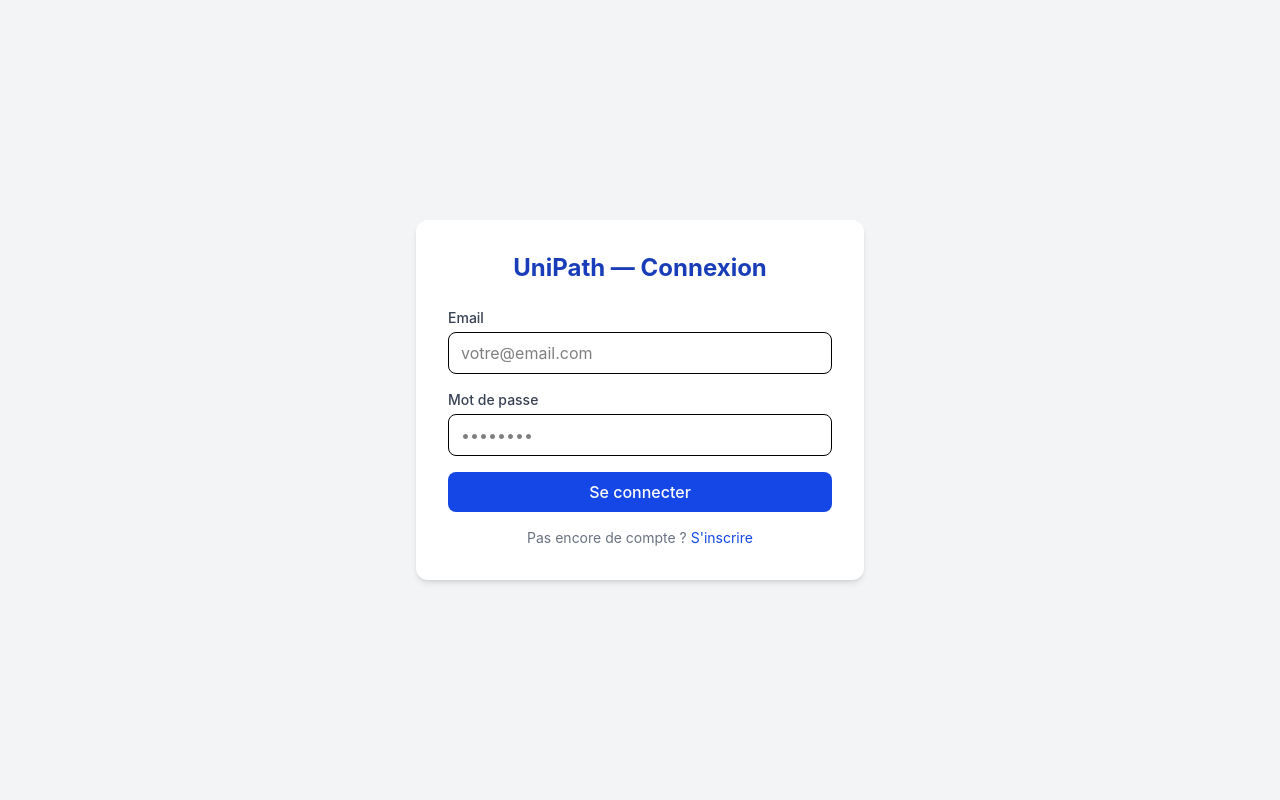
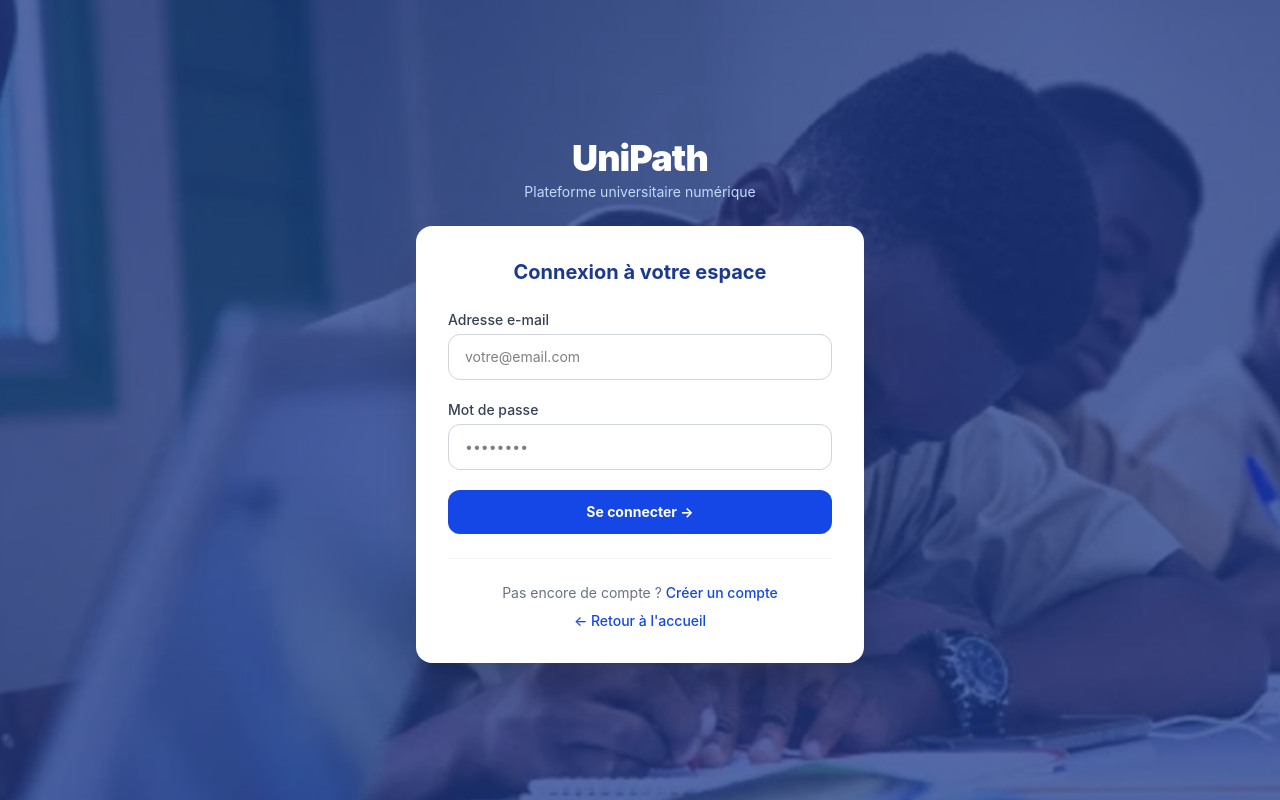
Before and after one commit to VignonCK/unipath-mvp, a React (Vite) app in the folder unipath-front/: page /login in a window 1280 px wide. Built offline with nearby package versions, Linux system fonts and the light colour scheme; no server answers.

Commit message:
feat: style login avec image de fond, barre progression dossier, recherche commission

```diff
--- a/unipath-front/src/pages/DashboardCandidat.jsx
+++ b/unipath-front/src/pages/DashboardCandidat.jsx
@@ -218,6 +218,34 @@ export default function DashboardCandidat() {
             })}
           </div>
         </div>
+        {/* Complétude du dossier */}
+<div className='bg-white rounded-xl shadow p-6'>
+  <h2 className='text-lg font-bold text-gray-800 mb-4'>Complétude du dossier</h2>
+  {(() => {
+    const pieces = ['acteNaissance', 'carteIdentite', 'photo', 'releve', 'quittance'];
+    const deposees = pieces.filter(p => candidat?.dossier?.[p]).length;
+    const pourcentage = Math.round((deposees / pieces.length) * 100);
+    return (
+      <div>
+        <div className='flex justify-between mb-2'>
+          <span className='text-sm text-gray-600'>{deposees} / {pieces.length} pièces déposées</span>
+          <span className={`text-sm font-bold ${pourcentage === 100 ? 'text-green-600' : pourcentage >= 60 ? 'text-yellow-600' : 'text-red-600'}`}>
+            {pourcentage}%
+          </span>
+        </div>
+        <div className='w-full bg-gray-200 rounded-full h-4'>
+          <div
+            className={`h-4 rounded-full transition-all ${pourcentage === 100 ? 'bg-green-500' : pourcentage >= 60 ? 'bg-yellow-500' : 'bg-red-500'}`}
+            style={{ width: `${pourcentage}%` }}
+          />
+        </div>
+        <p className='text-xs text-gray-500 mt-2'>
+          {pourcentage === 100 ? '✅ Dossier complet !' : `Il vous reste ${pieces.length - deposees} pièce(s) à déposer.`}
+        </p>
+      </div>
+    );
+  })()}
+</div>
 
         {/* Section 4 : Pièces justificatives */}
         <div className='bg-white rounded-xl shadow p-6'>
--- a/unipath-front/src/pages/DashboardCommission.jsx
+++ b/unipath-front/src/pages/DashboardCommission.jsx
@@ -1,30 +1,17 @@
 // src/pages/DashboardCommission.jsx
-// Tableau de bord de la commission de validation
-// Permet de consulter, valider ou rejeter les dossiers des candidats
-// Contient un système de filtres par statut : EN_ATTENTE, VALIDE, REJETE
-
 import { useState, useEffect } from 'react';
 import { commissionService } from '../services/api';
 
 export default function DashboardCommission() {
-  // Liste des dossiers récupérés depuis le backend
   const [dossiers, setDossiers] = useState([]);
+  const [filtre, setFiltre] = useState('EN_ATTENTE');
+  const [loading, setLoading] = useState(true);
+  const [message, setMessage] = useState('');
+  const [recherche, setRecherche] = useState('');
 
-  // Filtre actif : EN_ATTENTE par défaut
-  const [filtre, setFiltre] = useState('EN_ATTENTE');
-
-  // true pendant le chargement des données
-  const [loading, setLoading] = useState(true);
-
-  // Message de confirmation ou d'erreur
-  const [message, setMessage] = useState('');
-
-  // Fonction pour charger les dossiers selon le filtre actif
   const chargerDossiers = async () => {
     setLoading(true);
     try {
-      // Appel API avec le filtre actif
-      // Ex: GET /api/commission/dossiers?statut=EN_ATTENTE
       const data = await commissionService.getDossiers(filtre);
       setDossiers(data.inscriptions);
     } catch (err) {
@@ -34,57 +21,58 @@ export default function DashboardCommission() {
     }
   };
 
-  // Recharger les dossiers chaque fois que le filtre change
   useEffect(() => {
     chargerDossiers();
-  }, [filtre]); // [filtre] = se déclenche quand filtre change
+  }, [filtre]);
 
-  // Valider ou rejeter un dossier
   const handleDecision = async (inscriptionId, statut) => {
     try {
-      // Appel API → PATCH /api/commission/dossiers/:id
       await commissionService.updateStatut(inscriptionId, statut);
       setMessage(`Dossier ${statut === 'VALIDE' ? 'validé' : 'rejeté'} avec succès`);
-      // Recharger la liste pour refléter le changement
       chargerDossiers();
     } catch (err) {
       setMessage(err.message);
     }
   };
 
-  // Couleurs associées à chaque statut
   const couleurStatut = {
     EN_ATTENTE: 'bg-yellow-100 text-yellow-700',
     VALIDE: 'bg-green-100 text-green-700',
     REJETE: 'bg-red-100 text-red-700',
   };
 
+  // Filtrer par recherche
+  const dossiersFiltres = dossiers.filter((inscription) => {
+    const nom = `${inscription.candidat.prenom} ${inscription.candidat.nom}`.toLowerCase();
+    const matricule = inscription.candidat.matricule.toLowerCase();
+    const concours = inscription.concours.libelle.toLowerCase();
+    const query = recherche.toLowerCase();
+    return nom.includes(query) || matricule.includes(query) || concours.includes(query);
+  });
+
   return (
     <div className='min-h-screen bg-gray-50'>
 
-      {/* ── Header ── */}
+      {/* Header */}
       <header className='bg-blue-900 text-white px-6 py-4'>
         <h1 className='text-xl font-bold'>UniPath — Espace Commission</h1>
       </header>
 
       <main className='max-w-5xl mx-auto p-6'>
 
-        {/* Message de confirmation ou d'erreur */}
         {message && (
           <div className='bg-blue-50 border border-blue-200 text-blue-700 px-4 py-3 rounded mb-4'>
             {message}
-            {/* Bouton pour fermer le message */}
             <button onClick={() => setMessage('')} className='float-right'>✕</button>
           </div>
         )}
 
-        {/* ── Boutons de filtre ── */}
-        <div className='flex gap-2 mb-6'>
+        {/* Filtres par statut */}
+        <div className='flex gap-2 mb-4'>
           {['EN_ATTENTE', 'VALIDE', 'REJETE'].map(s => (
             <button
               key={s}
               onClick={() => setFiltre(s)}
-              // Bouton bleu si filtre actif, blanc sinon
               className={`px-4 py-2 rounded text-sm font-medium ${
                 filtre === s
                   ? 'bg-blue-700 text-white'
@@ -96,44 +84,56 @@ export default function DashboardCommission() {
           ))}
         </div>
 
-        {/* ── Liste des dossiers ── */}
+        {/* Barre de recherche */}
+        <div className='mb-6'>
+          <input
+            type='text'
+            placeholder='Rechercher par nom, matricule ou concours...'
+            value={recherche}
+            onChange={(e) => setRecherche(e.target.value)}
+            className='w-full border border-gray-300 rounded-lg px-4 py-3 text-sm focus:outline-none focus:ring-2 focus:ring-blue-500'
+          />
+          {recherche && (
+            <p className='text-xs text-gray-500 mt-1'>
+              {dossiersFiltres.length} résultat(s) pour "{recherche}"
+            </p>
+          )}
+        </div>
+
+        {/* Liste des dossiers */}
         {loading ? (
           <p className='text-center text-gray-500'>Chargement...</p>
         ) : (
           <div className='space-y-4'>
-
-            {/* Message si aucun dossier dans cette catégorie */}
-            {dossiers.length === 0 ? (
+            {dossiersFiltres.length === 0 ? (
               <p className='text-gray-500 text-center py-10'>
-                Aucun dossier dans cette catégorie
+                {recherche ? 'Aucun résultat pour cette recherche' : 'Aucun dossier dans cette catégorie'}
               </p>
             ) : (
-              dossiers.map((inscription) => (
+              dossiersFiltres.map((inscription) => (
                 <div key={inscription.id} className='bg-white rounded-xl shadow p-6'>
 
-                  {/* ── Infos candidat et statut ── */}
                   <div className='flex justify-between items-start mb-4'>
                     <div>
                       <h3 className='font-bold text-lg'>
                         {inscription.candidat.prenom} {inscription.candidat.nom}
                       </h3>
-                      {/* Matricule en bleu */}
                       <p className='text-blue-700 text-sm font-mono'>
                         {inscription.candidat.matricule}
                       </p>
-                      {/* Nom du concours */}
                       <p className='text-gray-500 text-sm'>
                         {inscription.concours.libelle}
                       </p>
+                      <p className='text-gray-400 text-xs mt-1'>
+                        Inscrit le {new Date(inscription.createdAt).toLocaleDateString('fr-FR')}
+                      </p>
                     </div>
-                    {/* Badge de statut coloré */}
                     <span className={`px-3 py-1 rounded-full text-sm font-medium ${couleurStatut[inscription.statut]}`}>
                       {inscription.statut.replace('_', ' ')}
                     </span>
                   </div>
 
-                  {/* ── Pièces justificatives ── */}
-                  {/* Affiche ✓ en vert si déposée, ✗ en gris sinon */}
+                  {/* Pièces justificatives */}
                   <div className='grid grid-cols-2 sm:grid-cols-3 md:grid-cols-5 gap-2 mb-4'>
                     {['acteNaissance', 'carteIdentite', 'photo', 'releve', 'quittance'].map(p => (
                       <div
@@ -149,8 +149,7 @@ export default function DashboardCommission() {
                     ))}
                   </div>
 
-                  {/* ── Boutons Valider/Rejeter ── */}
-                  {/* Visibles uniquement si le dossier est EN_ATTENTE */}
+                  {/* Boutons Valider/Rejeter */}
                   {inscription.statut === 'EN_ATTENTE' && (
                     <div className='flex flex-col sm:flex-row gap-3'>
                       <button
--- a/unipath-front/src/pages/Home.jsx
+++ b/unipath-front/src/pages/Home.jsx
@@ -126,9 +126,7 @@ export default function Home() {
 
         {/* Contenu */}
         <div className='relative max-w-4xl mx-auto text-center'>
-          <div className='inline-block bg-blue-700 bg-opacity-50 rounded-full px-4 py-1 text-sm text-blue-200 mb-6'>
-            EPAC — Université d'Abomey-Calavi · Département GIT · 2025–2026
-          </div>
+
           <h1 className='text-4xl md:text-6xl font-black mb-6 leading-tight'>
             Gérez votre parcours
             <span className='text-teal-300'> universitaire</span>
--- a/unipath-front/src/pages/Login.jsx
+++ b/unipath-front/src/pages/Login.jsx
@@ -1,32 +1,18 @@
 // src/pages/Login.jsx
-// Page de connexion
-// - Appelle l'API de Harry pour vérifier email + mot de passe
-// - Sauvegarde le token JWT dans localStorage
-// - Redirige vers /dashboard si connexion réussie
-// - Affiche le message de confirmation venant de Register
-
 import { useState } from 'react';
 import { useNavigate, useLocation } from 'react-router-dom';
 import { authService } from '../services/api';
+import bgImage from '../assets/examen-eleves.jpg';
 
 export default function Login() {
   const navigate = useNavigate();
-
-  // useLocation permet de lire les données passées par navigate()
-  // Ex: navigate('/login', { state: { message: 'Compte créé !' } })
   const location = useLocation();
 
   const [email, setEmail] = useState('');
   const [password, setPassword] = useState('');
-
-  // true pendant l'appel API pour désactiver le bouton
   const [loading, setLoading] = useState(false);
-
-  // Message d'erreur si connexion échoue
   const [error, setError] = useState('');
 
-  // Message de succès venant de Register
-  // location.state?.message = "Compte créé ! Connectez-vous."
   const successMessage = location.state?.message;
 
   const handleSubmit = async (e) => {
@@ -35,18 +21,10 @@ export default function Login() {
     setError('');
 
     try {
-      // Appel API → POST /api/auth/login
-      // Le backend renvoie { token, user }
       const data = await authService.login(email, password);
-
-      // Sauvegarder le token dans localStorage
-      // Ce token sera utilisé par toutes les requêtes suivantes
       localStorage.setItem('token', data.token);
-
-      // Rediriger vers le dashboard candidat
       navigate('/dashboard');
     } catch (err) {
-      // Afficher l'erreur renvoyée par le backend
       setError(err.message || 'Email ou mot de passe incorrect');
     } finally {
       setLoading(false);
@@ -54,37 +32,55 @@ export default function Login() {
   };
 
   return (
-    <div className='min-h-screen bg-gray-100 flex items-center justify-center p-4'>
-      <div className='bg-white p-6 md:p-8 rounded-xl shadow-md w-full max-w-md'>
+    <div className='min-h-screen relative flex items-center justify-center p-4'>
 
-        <h1 className='text-2xl font-bold text-center text-blue-800 mb-6'>
-          UniPath — Connexion
-        </h1>
+      {/* Image de fond */}
+      <img
+        src={bgImage}
+        alt='background'
+        className='absolute inset-0 w-full h-full object-cover'
+      />
+      {/* Overlay */}
+      <div className='absolute inset-0' style={{backgroundColor: 'rgba(30, 58, 138, 0.75)'}} />
 
-        {/* Message de succès venant de Register — vert */}
+      {/* Carte de connexion */}
+      <div className='relative w-full max-w-md'>
+
+        {/* Logo */}
+        <div className='text-center mb-6'>
+          <h1 className='text-4xl font-black text-white tracking-tight'>UniPath</h1>
+          <p className='text-blue-200 text-sm mt-1'>Plateforme universitaire numérique</p>
+        </div>
+
+        {/* Formulaire */}
+        <div className='bg-white rounded-2xl shadow-2xl p-8'>
+
+          <h2 className='text-xl font-bold text-blue-900 text-center mb-6'>
+            Connexion à votre espace
+          </h2>
+
           {successMessage && (
-          <div className='bg-green-50 border border-green-200 text-green-700 px-4 py-3 rounded mb-4'>
-            {successMessage}
+            <div className='bg-green-50 border border-green-200 text-green-700 px-4 py-3 rounded-lg mb-4 text-sm'>
+              ✅ {successMessage}
             </div>
           )}
 
-        {/* Message d'erreur — rouge */}
           {error && (
-          <div className='bg-red-50 border border-red-200 text-red-700 px-4 py-3 rounded mb-4'>
-            {error}
+            <div className='bg-red-50 border border-red-200 text-red-700 px-4 py-3 rounded-lg mb-4 text-sm'>
+              ❌ {error}
             </div>
           )}
 
-        <form onSubmit={handleSubmit} className='space-y-4'>
+          <form onSubmit={handleSubmit} className='space-y-5'>
             <div>
               <label className='block text-sm font-medium text-gray-700 mb-1'>
-              Email
+                Adresse e-mail
               </label>
               <input
                 type='email'
                 value={email}
                 onChange={(e) => setEmail(e.target.value)}
-              className='w-full border rounded-lg px-3 py-2 focus:outline-none focus:ring-2 focus:ring-blue-500'
+                className='w-full border border-gray-300 rounded-xl px-4 py-3 focus:outline-none focus:ring-2 focus:ring-blue-500 text-sm'
                 placeholder='votre@email.com'
                 required
               />
@@ -98,28 +94,36 @@ export default function Login() {
                 type='password'
                 value={password}
                 onChange={(e) => setPassword(e.target.value)}
-              className='w-full border rounded-lg px-3 py-2 focus:outline-none focus:ring-2 focus:ring-blue-500'
+                className='w-full border border-gray-300 rounded-xl px-4 py-3 focus:outline-none focus:ring-2 focus:ring-blue-500 text-sm'
                 placeholder='••••••••'
                 required
               />
             </div>
 
-          {/* Bouton désactivé pendant le chargement */}
             <button
               type='submit'
               disabled={loading}
-            className='w-full bg-blue-700 text-white py-2 rounded-lg hover:bg-blue-800 font-medium disabled:opacity-50'
+              className='w-full bg-blue-700 text-white py-3 rounded-xl hover:bg-blue-800 font-bold text-sm disabled:opacity-50 transition'
             >
-            {loading ? 'Connexion...' : 'Se connecter'}
+              {loading ? 'Connexion en cours...' : 'Se connecter →'}
             </button>
           </form>
 
-        <p className='text-center text-sm text-gray-500 mt-4'>
+          <div className='mt-6 pt-6 border-t border-gray-100 space-y-2 text-center'>
+            <p className='text-sm text-gray-500'>
               Pas encore de compte ?{' '}
-          <a href='/register' className='text-blue-700 hover:underline'>
-            S'inscrire
+              <a href='/register' className='text-blue-700 font-medium hover:underline'>
+                Créer un compte
               </a>
             </p>
+            <p className='text-sm text-gray-500'>
+              <a href='/' className='text-blue-700 font-medium hover:underline'>
+                ← Retour à l'accueil
+              </a>
+            </p>
+          </div>
+
+        </div>
 
       </div>
     </div>
```
Lines whose indentation alone changed are shown as unchanged.
